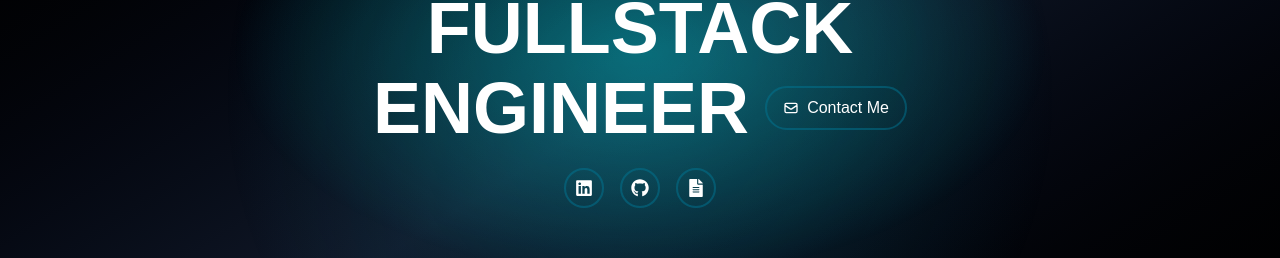
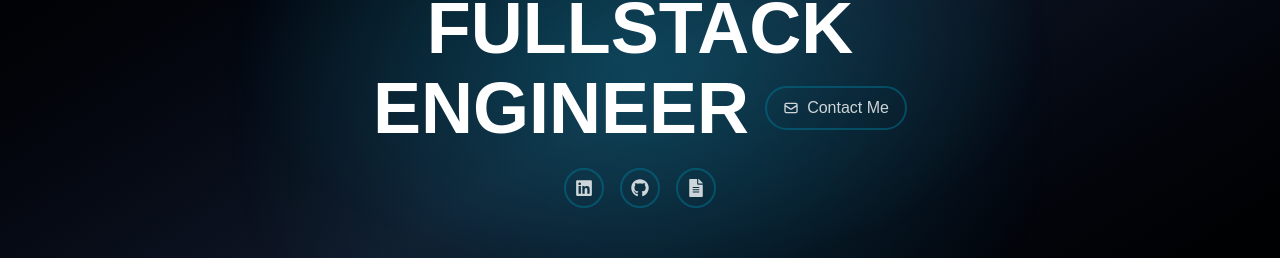
Before and after one commit to youssufhelaly/Website-Portfolio, a Next.js app: page / in a window 1280 px wide. Shown: the part 304-562 px from the top of the page. Built offline with nearby package versions, Linux system fonts and the light colour scheme.

Commit message:
homme page color

```diff
--- a/src/components/Hero.tsx
+++ b/src/components/Hero.tsx
@@ -14,7 +14,7 @@ export default function Hero() {
       <div
         className="absolute inset-0 pointer-events-none"
         style={{
-          background: "radial-gradient(ellipse at center, rgba(0,255,255,0.3), transparent 45%)",
+          background: "radial-gradient(ellipse at center, rgba(14, 116, 144, 0.3), transparent 45%)",
         }}
       />
 
@@ -53,7 +53,7 @@ export default function Hero() {
           <h2 className="text-4xl md:text-7xl font-semibold text-white">ENGINEER</h2>
           <motion.a
             href="mailto:youssufhelaly@gmail.com"
-            className="inline-flex items-center px-4 py-2 border-2 border-cyan-700/50 text-white rounded-full hover:bg-cyan-900 transition"
+            className="inline-flex items-center px-4 py-2 border-2 border-cyan-700/50 text-white/80 hover:text-white rounded-full hover:bg-cyan-900 transition"
             initial={{ opacity: 0 }}
             whileInView={{ opacity: 1 }}
             transition={{ delay: 0.6, duration: 0.6 }}
@@ -81,7 +81,7 @@ export default function Hero() {
             target="_blank"
             rel="noopener noreferrer"
             whileHover={{ scale: 1.1 }}
-            className="w-10 h-10 flex items-center justify-center rounded-full border-2 border-cyan-700/50 hover:bg-cyan-900 text-white transition"
+            className="w-10 h-10 flex items-center justify-center rounded-full border-2 border-cyan-700/50 hover:bg-cyan-900 text-white/80 hover:text-white transition"
             aria-label={label}
           >
             <Icon className="text-lg" />
```
